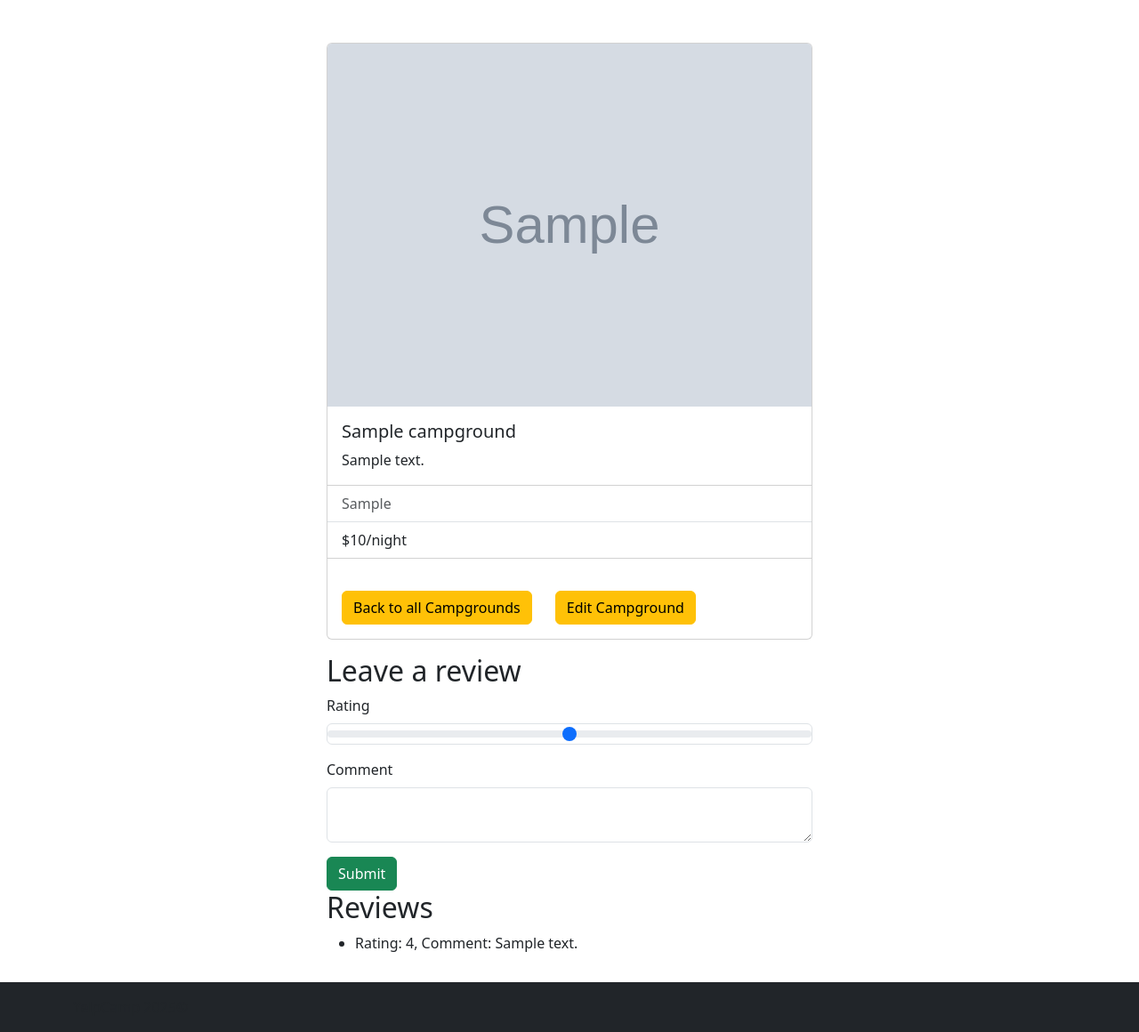
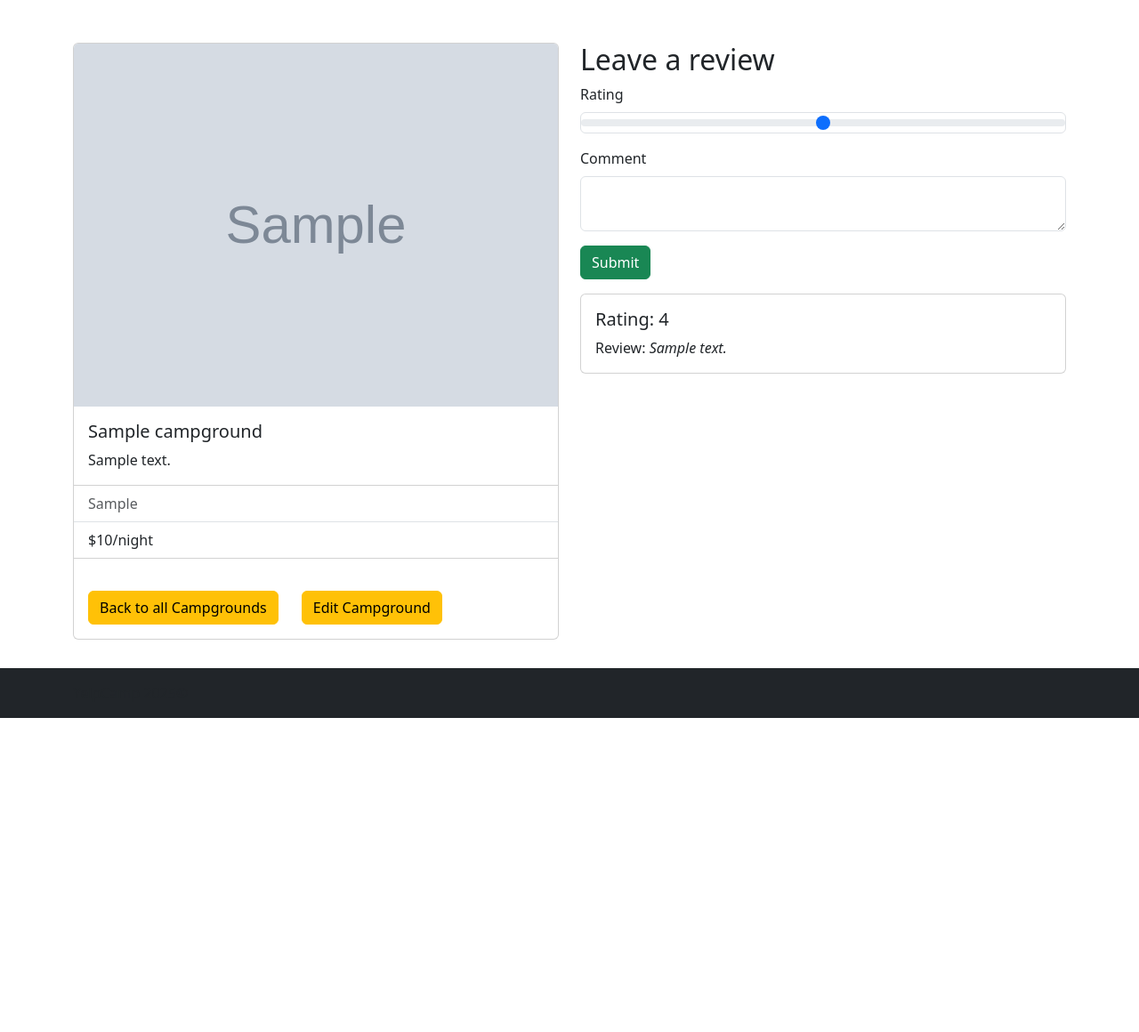
Before and after one commit to harmanpreetbajwa/YelpCamp, a Node server app: page /campgrounds/600000000000000000000001 in a window 1280 px wide. Shown: the part 56-1216 px from the top of the page at 89% size. After the commit the page ends 863 px from the top, so only its background shows below. Run offline with Node 20, Linux system fonts and the light colour scheme; tables that the repository leaves empty hold one stand-in row (values such as "Sample post"); grey boxes marked "Sample" are stand-in pictures; some libraries are stand-ins or nearby versions.

Commit message:
Styling reviews

```diff
--- a/views/campgrounds/show.ejs
+++ b/views/campgrounds/show.ejs
@@ -1,6 +1,6 @@
 <% layout('layouts/boilerplate.ejs') %>
 <div class="row">
-    <div class="col-6 offset-3 mb-3">
+    <div class="col-6 mb-3">
         <div class="card mb-3">
             <img src="<%= campground.image %>" class="card-img-top" alt="...">
             <div class="card-body">
@@ -16,8 +16,10 @@
                 <a class="card-link btn btn-warning" href="/campgrounds/<%= campground._id %>/edit">Edit Campground</a><br>
             </div>
         </div>
+    </div>
+    <div class="col-6 mb-3">
         <h2>Leave a review</h2>
-        <form action="/campgrounds/<%= campground._id %>/review" method="post" class="needs-validation" novalidate>
+        <form action="/campgrounds/<%= campground._id %>/review" method="post" class="needs-validation mb-3" novalidate>
             <div class="form-group mb-3">
                 <label for="rating" class="form-label">Rating</label>
                 <input type="range" max="5" min="1" class="form-control mb-2 form-range" name="review[rating]" id="rate">
@@ -31,13 +33,13 @@
                 <button type="submit" class="btn btn-success mt-3">Submit</button>
             </div>
         </form>
-        <h2>Reviews</h2>
-        <ul>
         <%for (review of campground.reviews){ %>
-            <li>
-            <p>Rating: <%= review.rating%>, Comment: <%= review.body ? review.body : "No Comment." %></p>
-            </li>
+            <div class="card mb-3">
+                <div class="card-body">
+                    <h5 class="card-title">Rating: <%= review.rating %></h5>
+                    <p class="card-text">Review: <i><%= review.body ? review.body : "No Comment."%></i></p>
+                </div>
+            </div>
         <%}%>
-        </ul>
     </div>
 </div>
```
